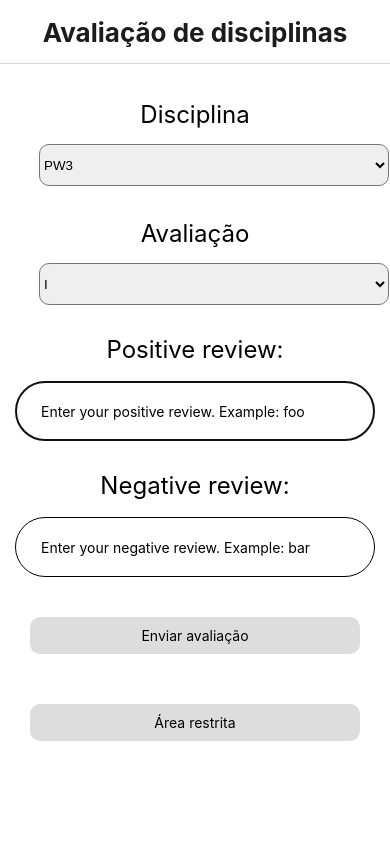
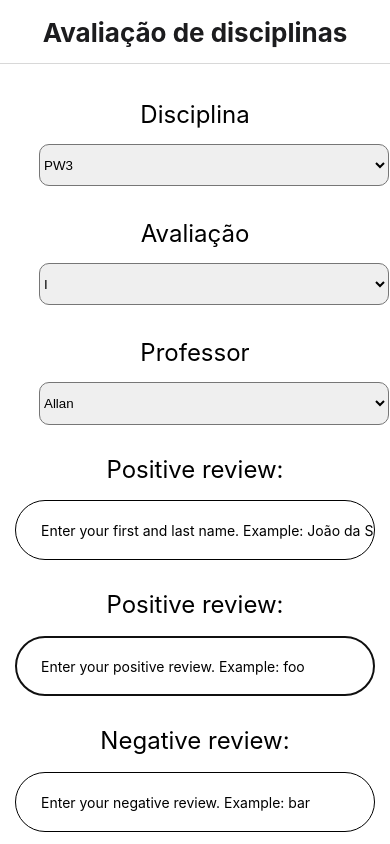
Before and after one commit to AthirsonSilva/ratingsEtec, a React Native app: screen /Form in a window 390 px wide. Shown: the top 844 px of the page. Built offline with nearby package versions, Linux system fonts and the light colour scheme.

Commit message:
insert ok no front-end boyyyyy

```diff
--- a/screens/Form.tsx
+++ b/screens/Form.tsx
@@ -13,6 +13,8 @@ import { Picker } from '@react-native-picker/picker'
 export default function Form({ navigation }: any) {
 	const [subject, setSubject] = React.useState<string>('')
 	const [rating, setRating] = React.useState<string>('')
+	const [teacher, setTeacher]  = React.useState<string>('')
+	const [student, setStudent] = React.useState<string>('')
 	const [positive, setPositive] = React.useState<string>('')
 	const [negative, setNegative] = React.useState<string>('')
 
@@ -34,8 +36,10 @@ export default function Form({ navigation }: any) {
 				accept: 'application/json',
 			},
 			body: JSON.stringify({
-				subject: subject.value,
-				rating: rating.value,
+				subject: subject,
+				rating: rating,
+				teacher: teacher,
+				student: student,
 				negativeMessage: negative,
 				positiveMessage: positive,
 			}),
@@ -43,7 +47,7 @@ export default function Form({ navigation }: any) {
 			.then(() => {
 				console.table([subject, rating, negative, positive])
 			})
-			.catch((error) => {
+			.catch((error: Error) => {
 				console.log(error)
 			})
 	}
@@ -68,8 +72,9 @@ export default function Form({ navigation }: any) {
 					style={[styles.picker, { borderRadius: 10 }]}
 					ref={pickerRef}
 					selectedValue={subject}
-					onValueChange={(value, index) => {
-						;(() => setSubject(value))()
+					onValueChange={(value: string, index: number) => {
+						setSubject(value)
+
 
 						console.log(subject)
 					}}
@@ -99,7 +104,7 @@ export default function Form({ navigation }: any) {
 					style={[styles.picker, { borderRadius: 10 }]}
 					ref={pickerRef}
 					selectedValue={rating}
-					onValueChange={(value, index) => {
+					onValueChange={(value: string, index: number) => {
 						setRating(value)
 
 						console.log(rating)
@@ -110,6 +115,57 @@ export default function Form({ navigation }: any) {
 					<Picker.Item label='B' value='B' />
 					<Picker.Item label='MB' value='MB' />
 				</Picker>
+			</View>
+			<br />
+			<Text style={styles.listTitle}>Professor</Text>
+			<View
+				style={[
+					styles.lilMargin,
+					{
+						marginHorizontal: '10vw',
+						height: '5vh',
+					},
+				]}
+			>
+				<Picker
+					mode={'dropdown'}
+					style={[styles.picker, { borderRadius: 10 }]}
+					ref={pickerRef}
+					selectedValue={rating}
+					onValueChange={(value, index) => {
+						setTeacher(value)
+
+						console.log(rating)
+					}}
+				>
+					<Picker.Item label='Allan' value='Allan' />
+					<Picker.Item label='Vanessa' value='Vanessa' />
+					<Picker.Item label='Rosangela' value='Rosangela' />
+					<Picker.Item label='Aline' value='Aline' />
+					<Picker.Item label='Junior' value='Junior' />
+					<Picker.Item label='Carlos' value='Carlos' />
+					<Picker.Item label='Clodoaldo' value='Clodoaldo' />
+					<Picker.Item label='André' value='André' />
+					<Picker.Item label='Maria do Carmo' value='Maria do Carmo' />
+					<Picker.Item label='Ana Santiago' value='Ana Santiago' />
+					<Picker.Item label='David' value='David' />
+				</Picker>
+			</View>
+
+			<View style={styles.lilMargin}>
+				<Text style={[styles.listTitle, { marginBottom: '2vh' }]}>
+					{' '}
+					Positive review:{' '}
+				</Text>
+				<TextInput
+					style={styles.textInputs}
+					placeholder='Enter your first and last name. Example: João da Silva'
+					placeholderTextColor='#000'
+					autoFocus={true}
+					onChangeText={(input: React.SetStateAction<string>) =>
+						setStudent(input)
+					}
+				/>
 			</View>
 
 			<View style={styles.lilMargin}>
```
